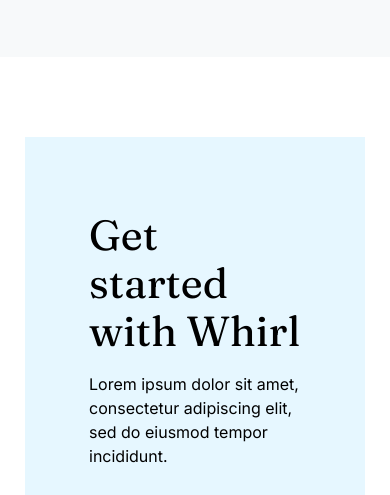
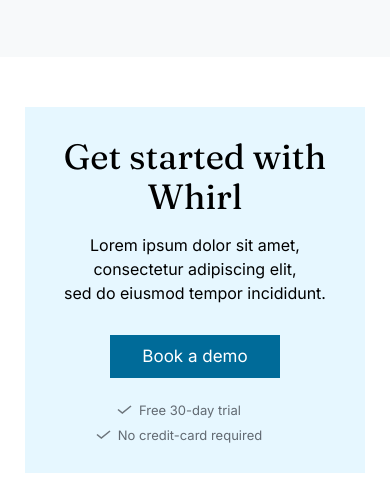
Before and after one commit to vankass/whirl-landing, a plain HTML site: page index.html in a window 390 px wide. Shown: the part 5951-6446 px from the top of the page. Drawn offline with Linux system fonts and the light colour scheme; files whose address does not match are found by name.

Commit message:
Добавлен адаптив для секции purchase

```diff
--- a/scss/blocks/_purchase.scss
+++ b/scss/blocks/_purchase.scss
@@ -2,6 +2,25 @@
     background-color: #E6F7FF;
     margin: 80px 0;
     padding: 64px;
+
+    @include desktop {
+        padding: 30px 64px;
+    }
+
+    @include tablet {
+        margin: 50px 0;
+    }
+
+    @include mobile {
+        text-align: center;
+        padding: 20px 30px;
+    }
+
+    &__title {
+        @include mobile {
+            font-size: 35px;
+        }
+    }
 
     &__subtitle {
         margin-bottom: 30px;
@@ -11,10 +30,21 @@
         margin-top: 18px;
         font-size: 13px;
         color: #626A72;
+
+        @include mobile {
+            margin-top: 25px;
+            display: flex;
+            flex-direction: column;
+
+        }
     }
 
     &__check {
         margin-right: 32px;
+
+        @include mobile {
+            margin-bottom: 10px;
+        }
     }
 
     &__check-img {
```
Also changed, not shown: css/styles.css, 1 other file.
